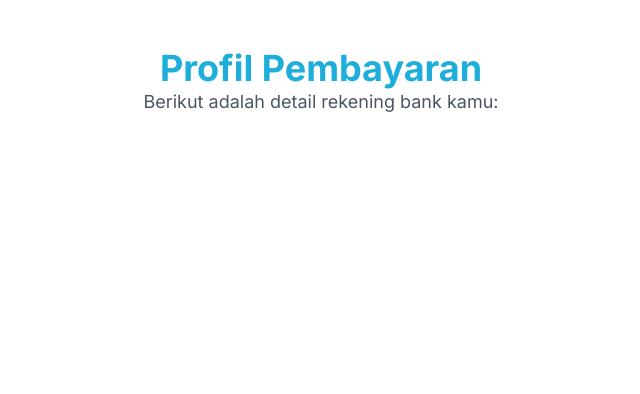
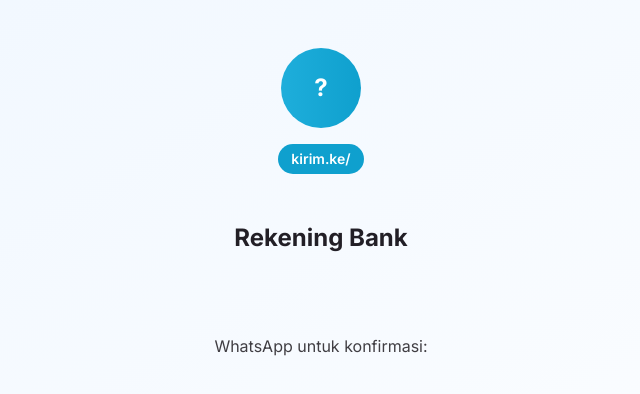
Before and after one commit to kwkuh/chatbot-py, a React (Vite) app: page /1 in a window 1280 px wide. Shown: the top 394 px of the page, without its empty margins (319-959 px from the left). Built offline with nearby package versions, Linux system fonts and the light colour scheme.

Commit message:
Enhance Payment Profile Aesthetics
Improved the aesthetics of the payment profile by integrating detailed fields for name, username, and description into the form. Adjusted the layout for a more visually appealing presentation.
[skip gpt_engineer]

```diff
--- a/src/pages/ProfilePage.tsx
+++ b/src/pages/ProfilePage.tsx
@@ -1,34 +1,86 @@
 import { useLocation } from "react-router-dom";
 import { Card } from "@/components/ui/card";
 import { WhatsAppShare } from "@/components/WhatsAppShare";
+import { Badge } from "@/components/ui/badge";
 
 const ProfilePage = () => {
   const location = useLocation();
   const { profileData } = location.state || { profileData: null };
 
+  console.log("Profile Data:", profileData); // Debug log
+
   return (
-    <div className="min-h-screen bg-white">
-      <div className="container mx-auto px-4 py-12">
-        <header className="text-center mb-12">
-          <h1 className="text-4xl font-bold text-[#1EAEDB]">Profil Pembayaran</h1>
-          <p className="text-lg text-gray-600">Berikut adalah detail rekening bank kamu:</p>
-        </header>
+    <div className="min-h-screen bg-gradient-to-br from-[#F0F7FF] to-white">
+      <div className="container mx-auto px-4 py-12 max-w-4xl">
+        {/* Profile Header */}
+        <div className="text-center mb-12 animate-fade-in">
+          <div className="w-20 h-20 mx-auto mb-4 rounded-full bg-gradient-to-r from-[#1EAEDB] to-[#0FA0CE] flex items-center justify-center">
+            <span className="text-2xl text-white font-bold">
+              {profileData?.fullName?.charAt(0) || "?"}
+            </span>
+          </div>
+          <h1 className="text-4xl font-black text-[#221F26] mb-2">
+            {profileData?.fullName}
+          </h1>
+          <div className="flex items-center justify-center gap-2 mb-4">
+            <Badge variant="secondary" className="text-sm px-3 py-1">
+              kirim.ke/{profileData?.username}
+            </Badge>
+          </div>
+          <p className="text-[#403E43] text-lg max-w-2xl mx-auto">
+            {profileData?.description}
+          </p>
+        </div>
 
-        <div className="max-w-2xl mx-auto space-y-6">
+        {/* Bank Accounts Section */}
+        <div className="space-y-6">
+          <h2 className="text-2xl font-bold text-[#221F26] text-center mb-8">
+            Rekening Bank
+          </h2>
+
+          <div className="grid gap-6 md:grid-cols-2">
             {profileData?.bankAccounts.map((account, index) => (
-            <div key={index} className="space-y-4">
-              <Card className="p-6">
-                <h2 className="text-xl font-bold">{account.bank}</h2>
-                <p>Nomor Rekening: {account.accountNumber}</p>
-                <p>Atas Nama: {account.accountName}</p>
-              </Card>
+              <div key={index} className="animate-fade-in" style={{ animationDelay: `${index * 0.1}s` }}>
+                <Card className="p-6 hover:shadow-lg transition-shadow duration-300 bg-white/80 backdrop-blur border-2 border-[#1EAEDB]/10">
+                  <div className="space-y-4">
+                    <div className="flex items-center justify-between">
+                      <Badge className="bg-[#1EAEDB] hover:bg-[#0FA0CE] text-white px-3 py-1">
+                        {account.bank}
+                      </Badge>
+                    </div>
+
+                    <div className="space-y-2">
+                      <p className="text-sm text-[#403E43] font-medium">Nomor Rekening</p>
+                      <p className="text-lg font-bold text-[#221F26] font-mono">
+                        {account.accountNumber}
+                      </p>
+                    </div>
+
+                    <div className="space-y-2">
+                      <p className="text-sm text-[#403E43] font-medium">Atas Nama</p>
+                      <p className="text-lg font-bold text-[#221F26]">
+                        {account.accountName}
+                      </p>
+                    </div>
+
                     <WhatsAppShare
                       accountName={account.accountName}
                       accountNumber={account.accountNumber}
                       bankName={account.bank}
                     />
                   </div>
+                </Card>
+              </div>
             ))}
+          </div>
+        </div>
+
+        {/* Contact Section */}
+        <div className="mt-12 text-center">
+          <p className="text-[#403E43]">
+            WhatsApp untuk konfirmasi:{" "}
+            <span className="font-bold text-[#221F26]">{profileData?.whatsapp}</span>
+          </p>
         </div>
       </div>
     </div>
```
Lines whose indentation alone changed are shown as unchanged.
